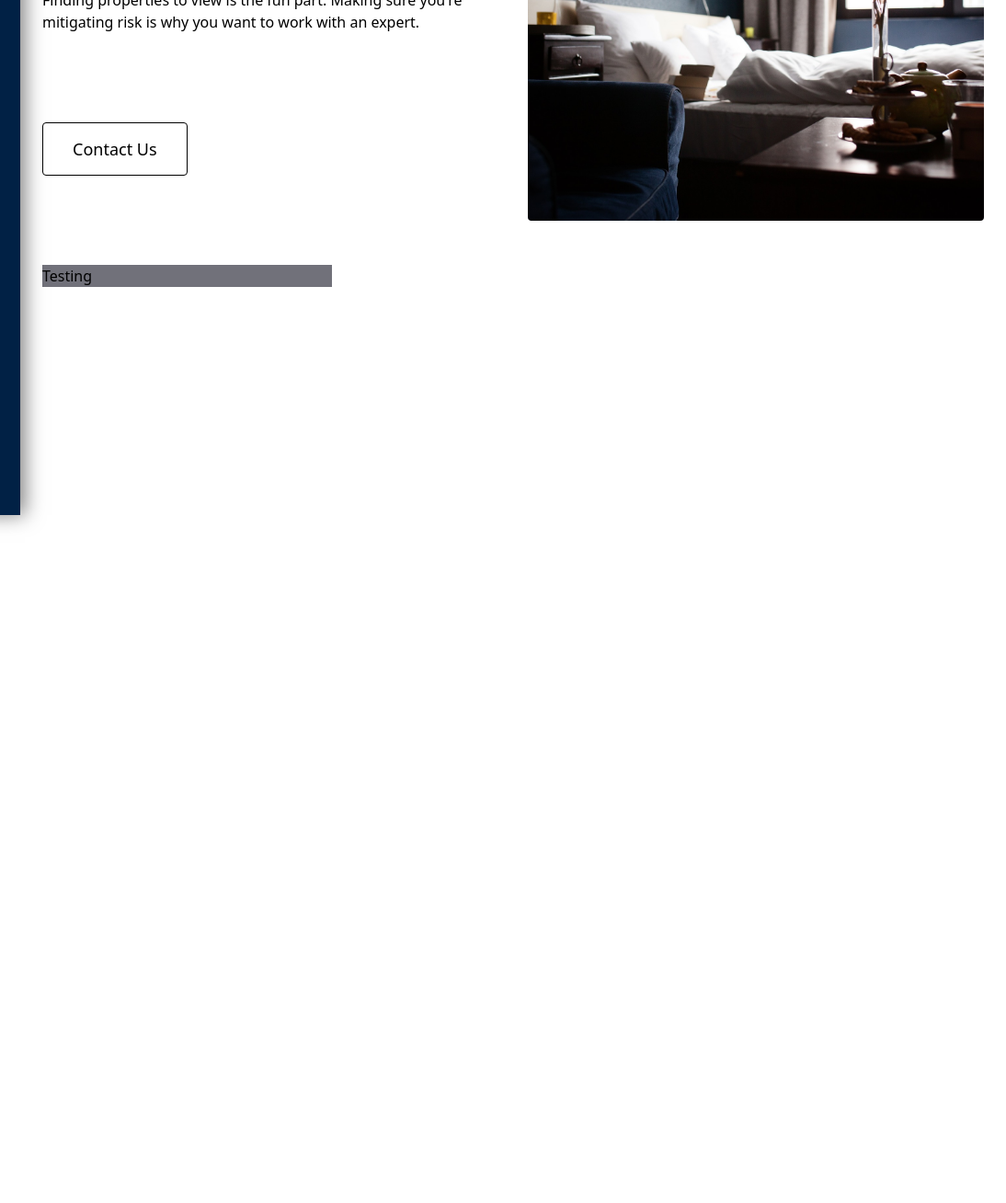
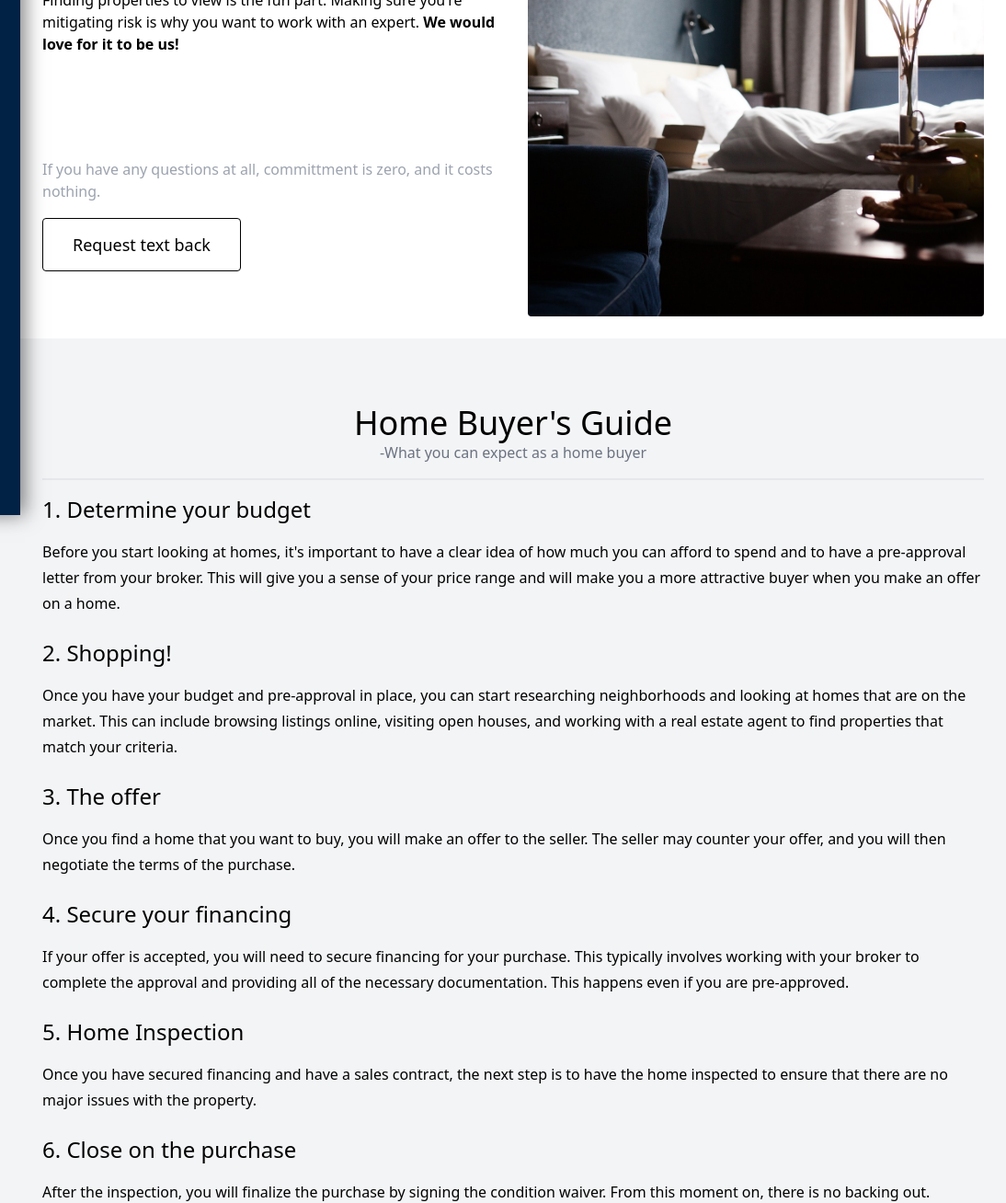
Before and after one commit to k2realty/k2realty.github.io, a website: page buying.html in a window 1280 px wide. Shown: the part 240-1548 px from the top of the page at 92% size, 186-1280 px from the left. Before the commit the page ends 800 px from the top, so only its background shows below. Drawn offline with Linux system fonts and the light colour scheme.

Commit message:
Finished buying page

```diff
--- a/buying.html
+++ b/buying.html
@@ -35,21 +35,34 @@
         <div class="grid lg:grid-cols-2 gap-8">
           <div class="lg:col-span-1 mb-16">
             <H1 class="text-3xl mt-20 mb-16 font-bold">Looking to buy a home?</H1>
-            <p class="mb-28" >You as a buyer have access to the entirety of the MLS database. Finding properties to view is the fun part. Making sure you're mitigating risk is why you want to work with an expert. </p>
-            <a class="cursor-pointer mt-20 border border-black py-4 px-8 text-black rounded text-lg hover:bg-black hover:text-white" href="/contact">Contact Us</a>
+            <p class="mb-28" >You as a buyer have access to the entirety of the MLS database. Finding properties to view is the fun part. Making sure you're mitigating risk is why you want to work with an expert. <strong>We would love for it to be us!</strong></p>
+            <p class="pb-8 text-gray-400">If you have any questions at all, committment is zero, and it costs nothing.</p>
+            <a class="cursor-pointer mt-20 border border-black py-4 px-8 text-black rounded text-lg hover:bg-black hover:text-white" href="/contact">Request text back</a>
           </div>
           <img class="object-cover h-full rounded" src="images/hotel1.jpg" alt="Real Estate Home interior">
         </div>
       </div>
     </section>
-    <section class="lg:pl-52">
-      <div class="container mx-auto p-6">
-        <div class="grid lg:grid-cols-3 gap-10">
-          <h1 class="bg-zinc-500">Testing</h1>
-
-
-
-        </div>
+    <section class="lg:pl-52 bg-gray-100">
+      <div class="container mx-auto p-6 ">
+        <h1 class="text-center text-4xl mt-12">Home Buyer's Guide</h1>
+        <h4 class="text-center pb-4 mb-4 text-gray-500 border-b-2">-What you can expect as a home buyer</h4>
+        <h2 class="text-2xl pb-4">1. Determine your budget</h2>
+        <p class="pb-6 leading-7">Before you start looking at homes, it's important to have a clear idea of how much you can afford to spend and to have a pre-approval letter from your broker. This will give you a sense of your price range and will make you a more attractive buyer when you make an offer on a home.</p>
+        <h2 class="text-2xl pb-4">2. Shopping!</h2>
+        <p class="pb-6 leading-7">Once you have your budget and pre-approval in place, you can start researching neighborhoods and looking at homes that are on the market. This can include browsing listings online, visiting open houses, and working with a real estate agent to find properties that match your criteria.</p>
+        <h2 class="text-2xl pb-4">3. The offer</h2>
+        <p class="pb-6 leading-7">Once you find a home that you want to buy, you will make an offer to the seller. The seller may counter your offer, and you will then negotiate the terms of the purchase.</p>
+        <h2 class="text-2xl pb-4">4. Secure your financing</h2>
+        <p class="pb-6 leading-7">If your offer is accepted, you will need to secure financing for your purchase. This typically involves working with your broker to complete the approval and providing all of the necessary documentation. This happens even if you are pre-approved.
+        </p class="pb-6 leading-7">
+        <h2 class="text-2xl pb-4">5. Home Inspection</h2>
+        <p class="pb-6 leading-7">Once you have secured financing and have a sales contract, the next step is to have the home inspected to ensure that there are no major issues with the property.
+        </p class="pb-6 leading-7">
+        <h2 class="text-2xl pb-4">6. Close on the purchase</h2>
+        <p class="pb-6 leading-7">After the inspection, you will finalize the purchase by signing the condition waiver. From this moment on, there is no backing out. Between condition waiver and possession, the lawyer of your choosing will reach out and book a time to sign all the legal docs.</p>
+        <h2 class="text-2xl pb-4">7. Possession!</h2>
+        <p class="pb-6 leading-7 border-b-2">After the deal goes firm, you will take possession of the property and can move into your new home. Don't forget to hook up the utilities!</p>
       </div>
     </section>
   </main>
```
Also changed, not shown: output.css.
